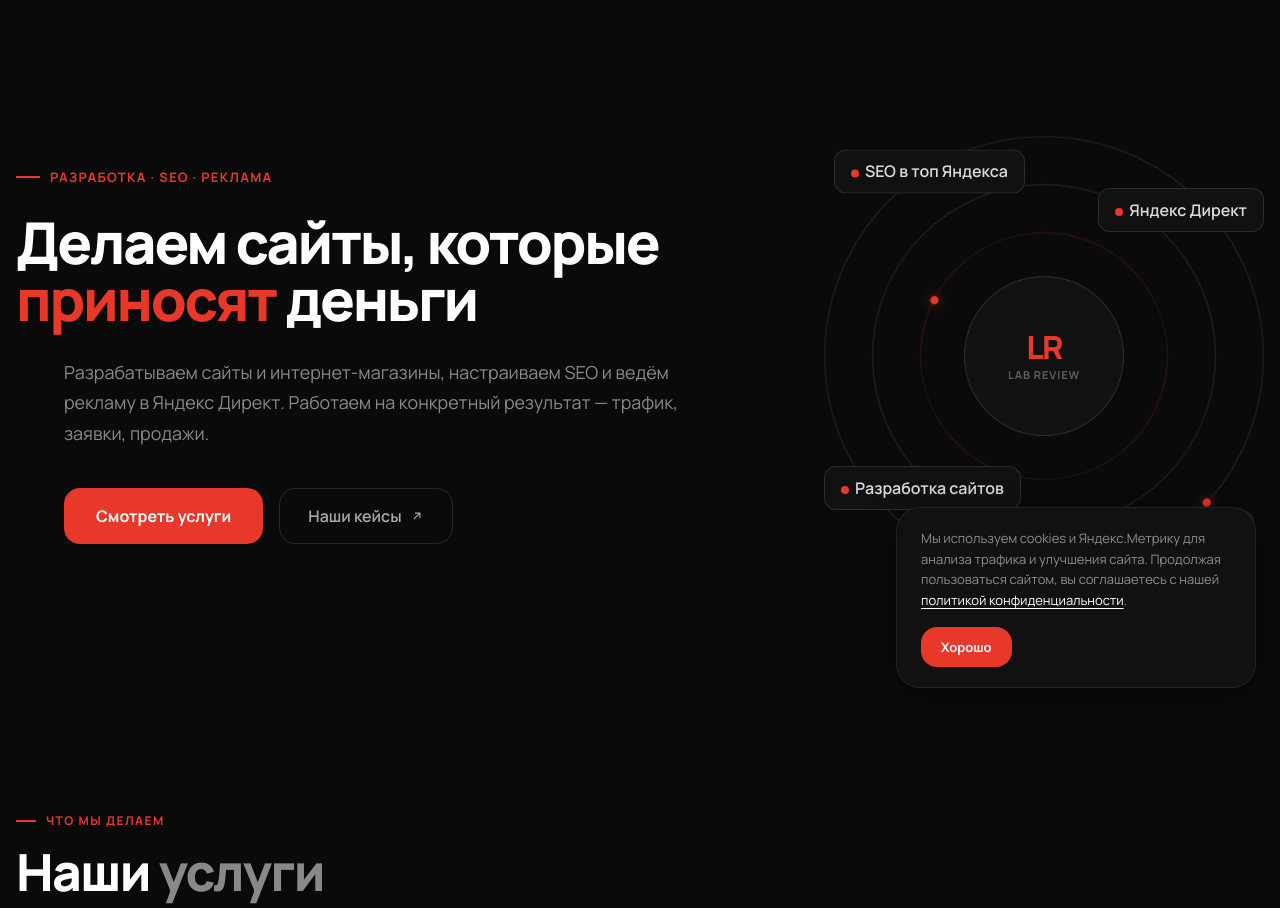
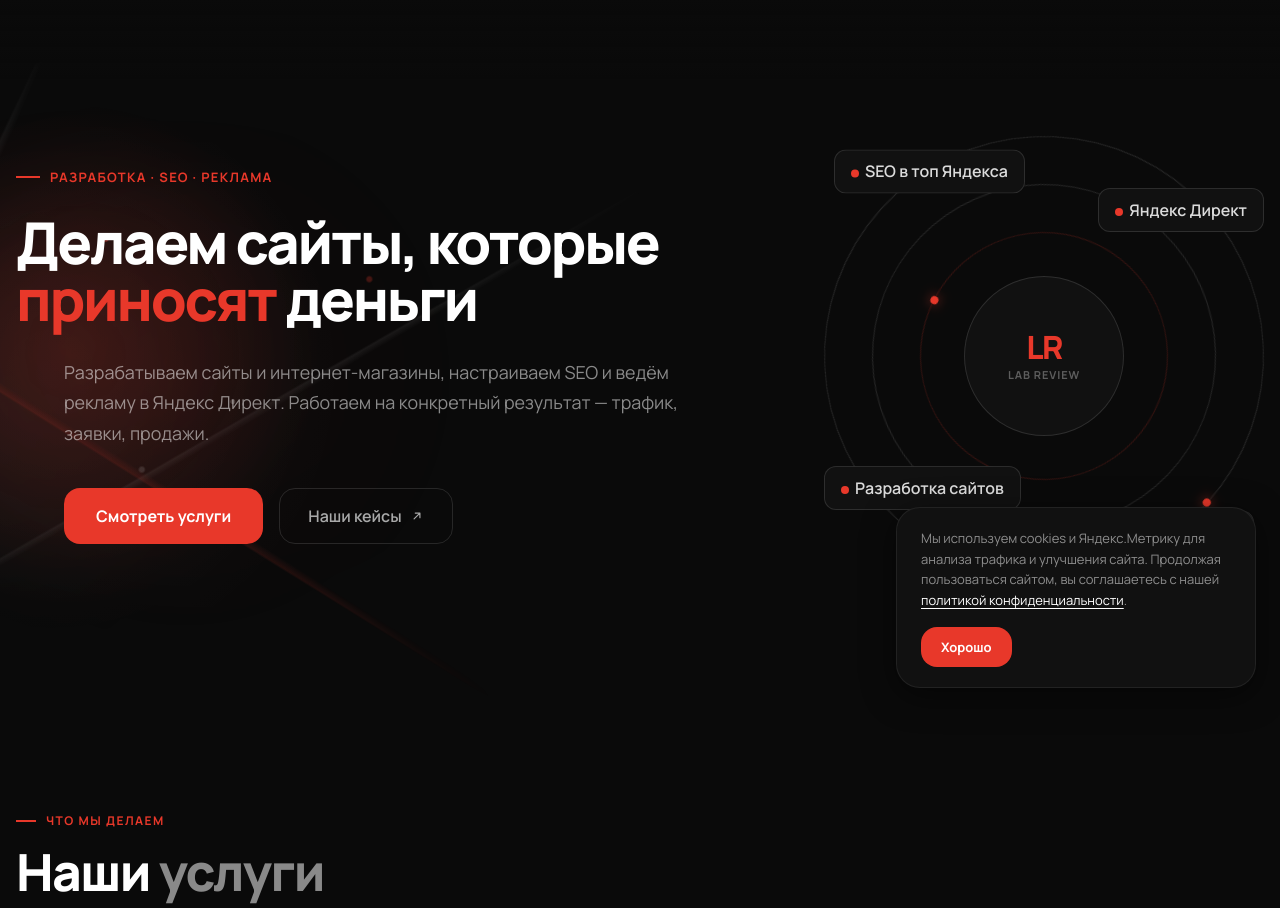
Before and after one commit to AstroZombie1950/lab_review, a Django app: page / in a window 1280 px wide. Shown: the part 88-996 px from the top of the page. Run offline with Django 5.2, Linux system fonts and the light colour scheme; data comes from the database, SQL or seed files in the repository.

Commit message:
hero backup, favicon download

```diff
--- a/cases/templates/cases/list.html
+++ b/cases/templates/cases/list.html
@@ -777,6 +777,7 @@ document.addEventListener('click', closeAllDropdowns);
 /* ── Превью при ховере — только мышь ── */
 function initPreview() {
 	if (!window.matchMedia('(hover: hover) and (pointer: fine)').matches) return;
+	if (window.innerWidth < 1024) return;
 	const preview      = document.getElementById('case-preview');
 	const previewImg   = document.getElementById('preview-img');
 	const previewEmpty = document.getElementById('preview-empty');
--- a/templates/home.html
+++ b/templates/home.html
@@ -614,12 +591,121 @@
 		font-size: 13px;
 	}
 
-	/* Пусто */
 	.home-cases-empty {
 		padding: 80px 0;
 		text-align: center;
 		color: var(--muted-2);
 		font-size: 15px;
+	}
+
+	/* ── Подложка hero ── */
+	.home-hero {
+		position: relative;
+		isolation: isolate;
+		overflow: visible;
+	}
+
+	.home-hero-content {
+		position: relative;
+		z-index: 2;
+		isolation: isolate;
+	}
+
+	.home-hero-content > * {
+		position: relative;
+		z-index: 3;
+	}
+
+	.home-hero-content::before {
+		content: "";
+		position: absolute;
+		left: -220px;
+		top: -120px;
+		width: 910px;
+		height: 680px;
+		z-index: 0;
+		pointer-events: none;
+		opacity: .78;
+		border-radius: 999px;
+
+		background:
+			linear-gradient(115deg, transparent 0 20%, rgba(255,255,255,.10) 20.2%, transparent 20.8%),
+			linear-gradient(32deg, transparent 0 37%, rgba(232,56,42,.16) 37.2%, transparent 37.9%),
+			linear-gradient(150deg, transparent 0 52%, rgba(255,255,255,.075) 52.2%, transparent 52.8%),
+
+			radial-gradient(circle at 22% 38%, rgba(255,255,255,.32) 0 2px, transparent 3px),
+			radial-gradient(circle at 34% 28%, rgba(232,56,42,.50) 0 3px, transparent 4px),
+			radial-gradient(circle at 48% 52%, rgba(255,255,255,.24) 0 2px, transparent 3px),
+			radial-gradient(circle at 63% 34%, rgba(232,56,42,.34) 0 2px, transparent 4px),
+			radial-gradient(circle at 38% 62%, rgba(255,255,255,.16) 0 2px, transparent 4px),
+
+			radial-gradient(circle at 30% 45%, rgba(232,56,42,.18), transparent 34%),
+			radial-gradient(circle at 28% 48%, rgba(255,255,255,.045), transparent 44%);
+
+		-webkit-mask-image:
+			radial-gradient(
+				ellipse at 44% 48%,
+				#000 0%,
+				#000 34%,
+				rgba(0,0,0,.72) 48%,
+				rgba(0,0,0,.30) 62%,
+				transparent 78%
+			);
+		mask-image:
+			radial-gradient(
+				ellipse at 44% 48%,
+				#000 0%,
+				#000 34%,
+				rgba(0,0,0,.72) 48%,
+				rgba(0,0,0,.30) 62%,
+				transparent 78%
+			);
+	}
+
+	.home-hero-content::after {
+		content: "";
+		position: absolute;
+		left: -300px;
+		top: -180px;
+		width: 1020px;
+		height: 780px;
+		z-index: 0;
+		pointer-events: none;
+		opacity: .42;
+		border-radius: 999px;
+		filter: blur(2px);
+
+		background:
+			radial-gradient(circle at 35% 45%, rgba(232,56,42,.20), transparent 30%),
+			radial-gradient(circle at 24% 58%, rgba(255,255,255,.045), transparent 28%),
+			radial-gradient(circle at 46% 50%, rgba(232,56,42,.075), transparent 48%);
+
+		-webkit-mask-image:
+			radial-gradient(
+				ellipse at 45% 48%,
+				#000 0%,
+				rgba(0,0,0,.76) 36%,
+				rgba(0,0,0,.32) 56%,
+				transparent 76%
+			);
+		mask-image:
+			radial-gradient(
+				ellipse at 45% 48%,
+				#000 0%,
+				rgba(0,0,0,.76) 36%,
+				rgba(0,0,0,.32) 56%,
+				transparent 76%
+			);
+	}
+
+	@media (min-width: 1440px) {
+		.home-hero-content::before { left: -270px; width: 960px; }
+		.home-hero-content::after  { left: -370px; width: 1090px; }
+	}
+
+	@media (min-width: 1800px) {
+		.home-hero-content::before { left: -320px; width: 1010px; }
+		.home-hero-content::after  { left: -440px; width: 1160px; }
 	}
 
 	/* ── Адаптив ── */
```
Also changed, not shown: other parts of templates/home.html (+30 -130 lines), cases/templates/cases/detail.html (+7 -2 lines), favicon.ico (added). Lines whose indentation alone changed are shown as unchanged.
